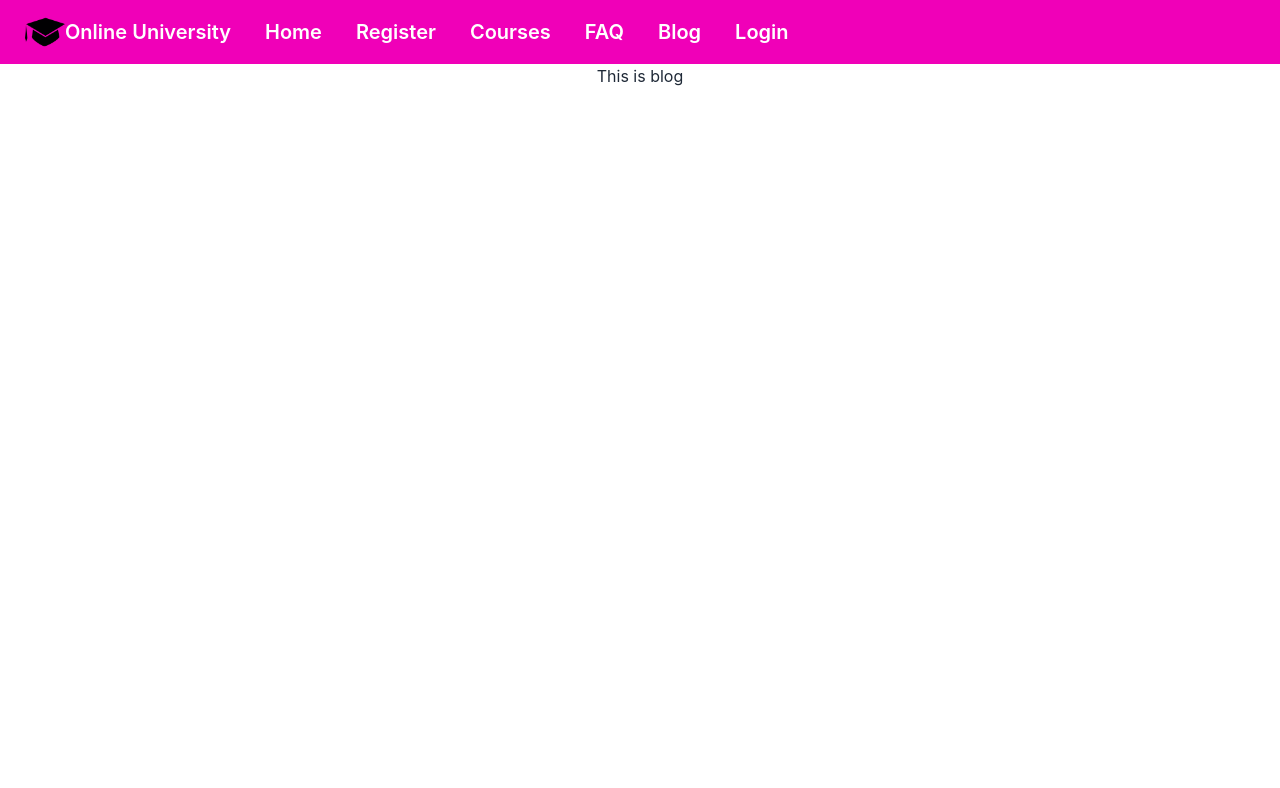
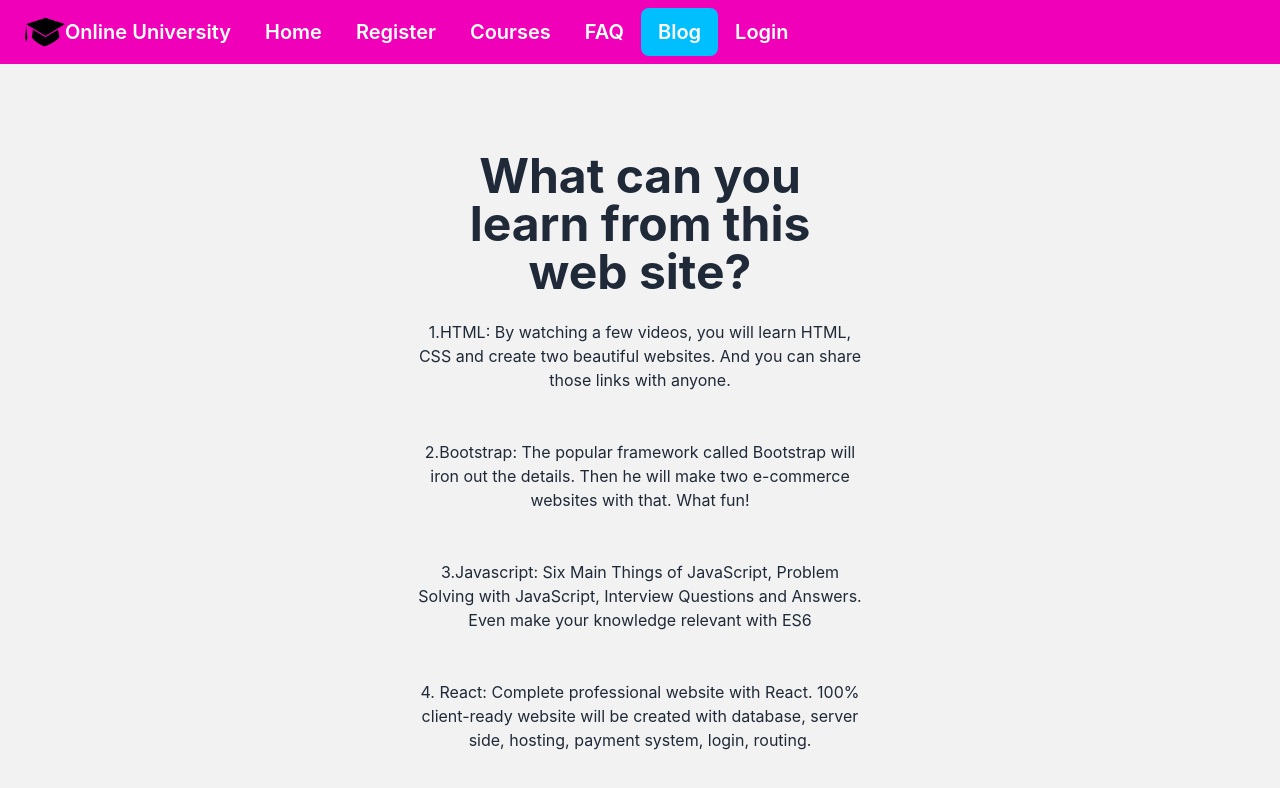
Before and after one commit to alimmahade/online-university, a React (Create React App) app: page /blog in a window 1280 px wide. Shown: the top 788 px of the page. Built offline with nearby package versions, Linux system fonts and the light colour scheme; no server answers.

Commit message:
Active Route is Added

```diff
--- a/src/Components/Blog.js
+++ b/src/Components/Blog.js
@@ -2,8 +2,17 @@ import React from 'react';
 
 const Blog = () => {
     return (
-        <div>
-            This is blog
+        <div className="hero min-h-screen bg-base-200">
+        <div className="hero-content text-center">
+            <div className="max-w-md">
+            <h1 className="text-5xl font-bold">What can you learn from this web site?</h1>
+            <p className="py-6">1.HTML: By watching a few videos, you will learn HTML, CSS and create two beautiful websites. And you can share those links with anyone.</p>
+            <p className="py-6">2.Bootstrap: The popular framework called Bootstrap will iron out the details. Then he will make two e-commerce websites with that. What fun! </p>
+            <p className="py-6">3.Javascript: Six Main Things of JavaScript, Problem Solving with JavaScript, Interview Questions and Answers. Even make your knowledge relevant with ES6 </p>
+            <p className="py-6">4. React: Complete professional website with React. 100% client-ready website will be created with database, server side, hosting, payment system, login, routing. </p>
+
+            </div>
+        </div>
         </div>
     );
 };
--- /dev/null
+++ b/src/Components/Header.css
@@ -0,0 +1,3 @@
+.active{
+    background-color:deepskyblue;
+}
--- a/src/Components/Header.js
+++ b/src/Components/Header.js
@@ -1,7 +1,9 @@
 import React, { useContext } from 'react';
-import { Link } from 'react-router-dom';
+import { NavLink } from 'react-router-dom';
 import {AuthContext} from '../Contexts/UserContext';
-import favicon from '../asset/favicon.png'
+import favicon from '../asset/favicon.png';
+import './Header.css';
+
 
 const Header = () => {
     const {user,logOut}= useContext(AuthContext);
@@ -17,19 +19,19 @@ const Header = () => {
 
             <div className="navbar bg-secondary text-primary-content">
 
-                <Link className="btn btn-ghost normal-case text-xl" to='home'>
+                <NavLink className="btn btn-ghost normal-case text-xl" to='home'>
                     <img className='h-10 w-auto' src={favicon} alt="" />
                     Online University
-                </Link>
-                <Link className="btn btn-ghost normal-case text-xl" to='home'>Home</Link>
-                <Link className="btn btn-ghost normal-case text-xl" to='register'>Register</Link>
-                <Link className="btn btn-ghost normal-case text-xl" to='courses'>Courses</Link>
-                <Link className="btn btn-ghost normal-case text-xl" to='faq'>FAQ</Link>
-                <Link className="btn btn-ghost normal-case text-xl" to='blog'>Blog</Link>
+                </NavLink>
+                <NavLink className="btn btn-ghost normal-case text-xl {({isActive})=>isActive? 'active': undefined}" to='home'>Home</NavLink>
+                <NavLink className="btn btn-ghost normal-case text-xl" to='register'>Register</NavLink>
+                <NavLink className="btn btn-ghost normal-case text-xl" to='courses'>Courses</NavLink>
+                <NavLink className="btn btn-ghost normal-case text-xl" to='faq'>FAQ</NavLink>
+                <NavLink className="btn btn-ghost normal-case text-xl" to='blog'>Blog</NavLink>
                 {user?.uid&&<span>Welcome: {user.displayName}</span>}
 
                 {user?.uid? <button onClick={handleLogOut} className="btn btn-secondary">Log Out</button>
-                :<Link className="btn btn-ghost normal-case text-xl" to='login'>Login</Link>}
+                :<NavLink className="btn btn-ghost normal-case text-xl" to='login'>Login</NavLink>}
             </div>
         </div>
     );
--- a/src/Components/LogIn.js
+++ b/src/Components/LogIn.js
@@ -17,6 +17,7 @@ const LogIn = () => {
         userLogIn(email,password)
             .then(result=>{
                 const user=result.user;
+                console.log(user)
             })
             .catch(error=>{console.log(error)})
     }
```
